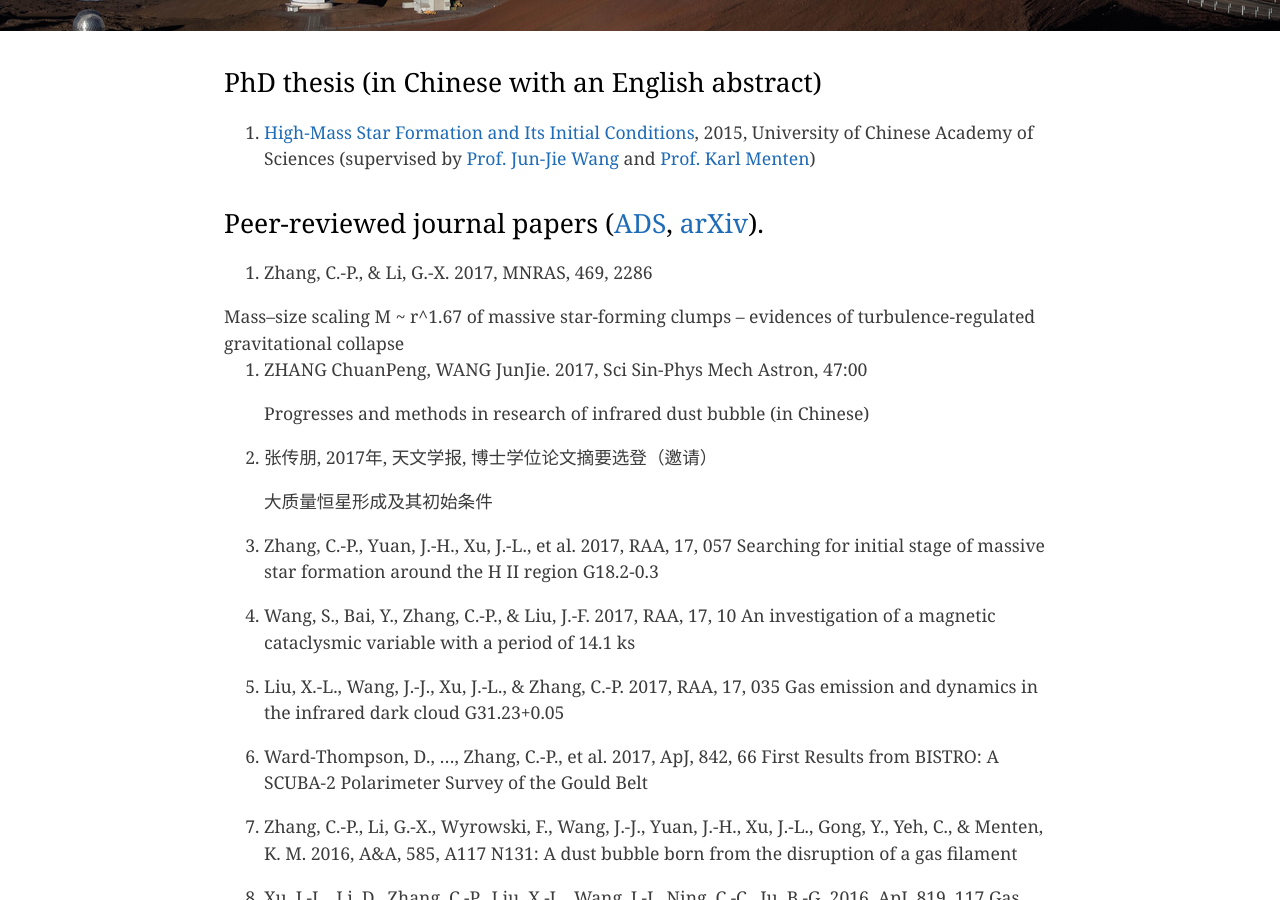
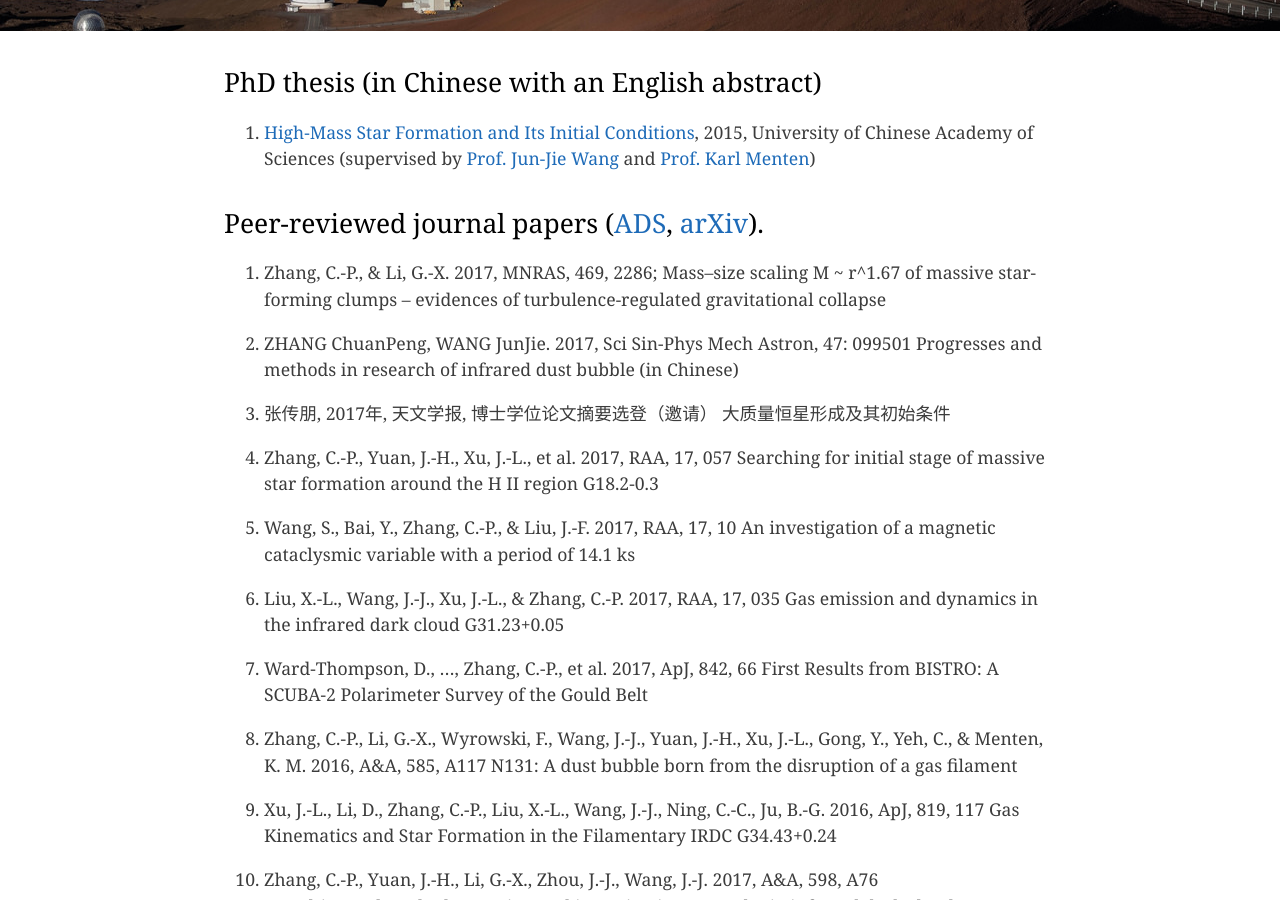
Before and after one commit to zcp521/zcp521.github.io, a Jekyll site: the page built from pub.md, in a window 1280 px wide and 900 px high, scrolled down 379 px. Built offline with Jekyll 4.4.1, drawn with Linux system fonts in a browser that asks for light colours.

Commit message:
Initial commit

```diff
--- a/pub.md
+++ b/pub.md
@@ -11,16 +11,13 @@ tagline: "My publication list"
 
 ## Peer-reviewed journal papers ([ADS](http://adsabs.harvard.edu/cgi-bin/nph-abs_connect?library&libname=zhang&libid=59b7dda2b2), [arXiv](https://arxiv.org/a/zhang_c_2.html)).
 
-17. Zhang, C.-P., & Li, G.-X. 2017, MNRAS, 469, 2286
-
+17. Zhang, C.-P., & Li, G.-X. 2017, MNRAS, 469, 2286;
  	Mass–size scaling M ~ r^1.67 of massive star-forming clumps – evidences of turbulence-regulated gravitational collapse
 
-16. ZHANG ChuanPeng, WANG JunJie. 2017, Sci Sin-Phys Mech Astron, 47:00
-
+16. ZHANG ChuanPeng, WANG JunJie. 2017, Sci Sin-Phys Mech Astron, 47: 099501
 	Progresses and methods in research of infrared dust bubble (in Chinese)
 
 15. 张传朋, 2017年, 天文学报, 博士学位论文摘要选登（邀请）
-
 	大质量恒星形成及其初始条件
 
 14. Zhang, C.-P., Yuan, J.-H., Xu, J.-L., et al. 2017, RAA, 17, 057
```
